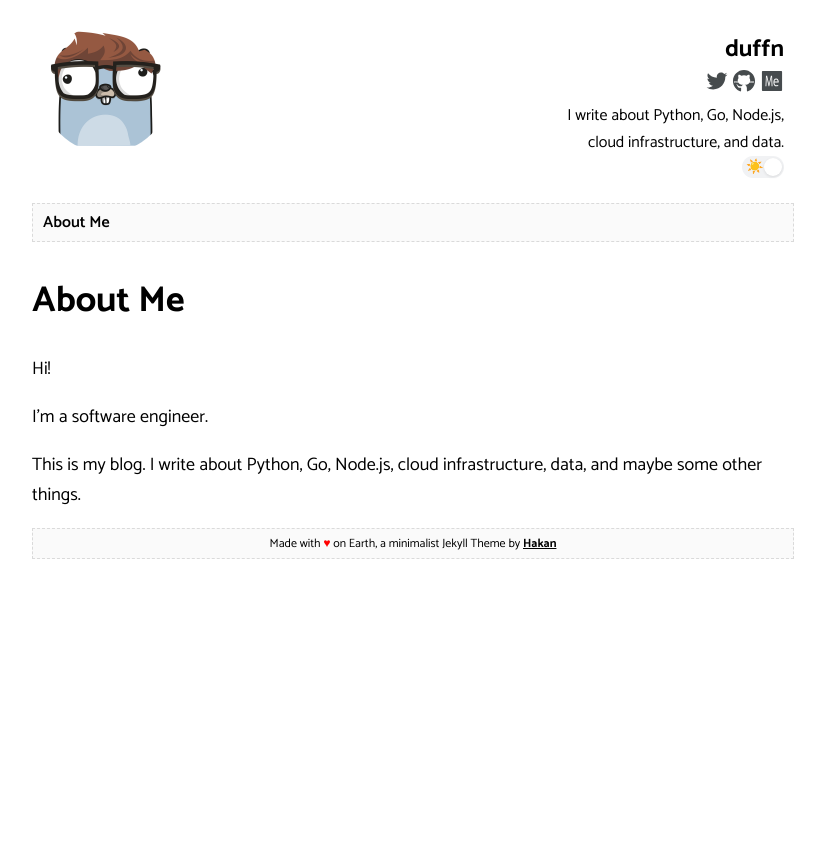
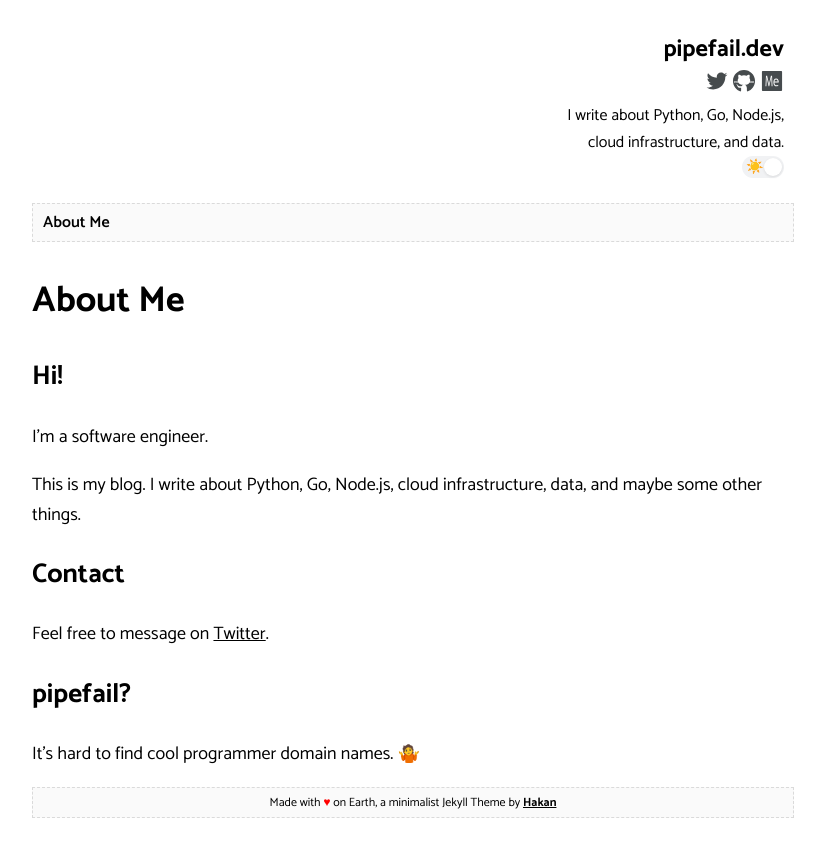
Before and after one commit to duffn/blog, a Jekyll site: the page built from about.html, in a window 1280 px wide. Shown: the top 857 px of the page, without its empty margins (227-1052 px from the left). Built offline with Jekyll 4.4.1, drawn with Linux system fonts in a browser that asks for light colours.

Commit message:
Update about (#4)

```diff
--- a/Gemfile
+++ b/Gemfile
@@ -2,11 +2,7 @@ source "https://rubygems.org"
 gem 'jekyll'
 gem 'jekyll-paginate'
 gem 'jekyll-sitemap'
-gem 'jekyll-relative-links'
 gem "tzinfo-data", "~> 1.2021"
-
-# windows specific
-gem 'wdm', '>= 0.1.0'
 
 # update ruby version
 gem 'webrick'
--- a/_config.yml
+++ b/_config.yml
@@ -1,4 +1,3 @@
-# Site settings
 site: pipefail.dev
 title: pipefail.dev
 keywords: blog
@@ -37,7 +36,6 @@ exclude:
 plugins:
   - jekyll-paginate
   - jekyll-sitemap
-  - jekyll-relative-links
 paginate: 20
 paginate_path: "/page/:num"
 
@@ -64,7 +62,3 @@ defaults:
       type: "posts"
     values:
       layout: "post"
-
-relative_links:
-  enabled: true
-  collections: false
--- a/_includes/header.html
+++ b/_includes/header.html
@@ -7,11 +7,10 @@
 		<title>{% if page.title %}{{page.title}} - {{site.title}}{% else %}{{site.title}}{% endif %}</title>
 		<meta name="description" content="{% if page.description %}{{page.description}}{% else %}{{site.description}}{% endif %}">
 		<meta name="keywords" content="{% if page.tags %}{{page.tags | join: ','}}{% else %}{{site.keywords}}{% endif %}">
-		<base href="{{ site.url }}{{ site.baseurl }}" />
 		{% if page.date %}
-    	<meta content="{{ page.date | date_to_xmlschema }}" property="article:published_time">
-    	<meta content="{{ site.url }}/about/" property="article:author">
-  		{% endif %}
+		<meta content="{{ page.date | date_to_xmlschema }}" property="article:published_time">
+		<meta content="{{ site.url }}/about/" property="article:author">
+		{% endif %}
 		<meta property="og:site_name" content="{{site.title}}">
 		<meta property="og:type" content="{% if page.title %}article{% else %}website{% endif %}" />
 		<meta property="og:url" content="{{ site.url }}{{ site.baseurl }}{{page.url}}"/>
--- a/_layouts/default.html
+++ b/_layouts/default.html
@@ -1,9 +1,8 @@
 {% include header.html %}
 <div class="container">
 	<div class="profile">
-		<a href="{{ site.url }}{{ site.baseurl }}"><img src="{{site.author.picture}}" class="profile-image" alt="Profile picture"></a>
 		<div class="profile-about">
-			<h2 style="margin-bottom: 0; font-weight: 700;">{{site.author.name}}</h2>
+			<a href="{{ site.url }}{{ site.baseurl }}"><h2 style="margin-bottom: 0; font-weight: 700;">{{site.title}}</h2></a>
 			{% if site.author.facebook %}
 				<a href="https://facebook.com/{{site.author.facebook}}" target="_blank"><img src="/assets/images/icon/facebook.svg" class="social-icon" alt="Facebook"></a>
 			{% endif %}
--- a/about.html
+++ b/about.html
@@ -3,7 +3,13 @@ layout: page
 title: "About Me"
 ---
 <div class="w-100">
-	<p>Hi!</p>
+	<h2>Hi!</h2>
 	<p>I'm a software engineer.</p>
 	<p>This is my blog. I write about Python, Go, Node.js, cloud infrastructure, data, and maybe some other things.</p>
+
+	<h2>Contact</h2>
+	<p>Feel free to message on <a href="https://twitter.com/duffn">Twitter</a>.</p>
+
+	<h2>pipefail?</h2>
+	<p>It's hard to find cool programmer domain names. 🤷</p>
 </div>
--- a/assets/css/style.css
+++ b/assets/css/style.css
@@ -220,10 +220,13 @@ body {
   transform: scale(1.05);
 }
 .profile-about {
-  width: 60%;
+  width: 100%;
   text-align: right;
 }
 
+.profile-about a {
+  text-decoration: none;
+}
 .font-2 {
   font-size: 2rem;
 }
```
Also changed, not shown: Gemfile.lock.
